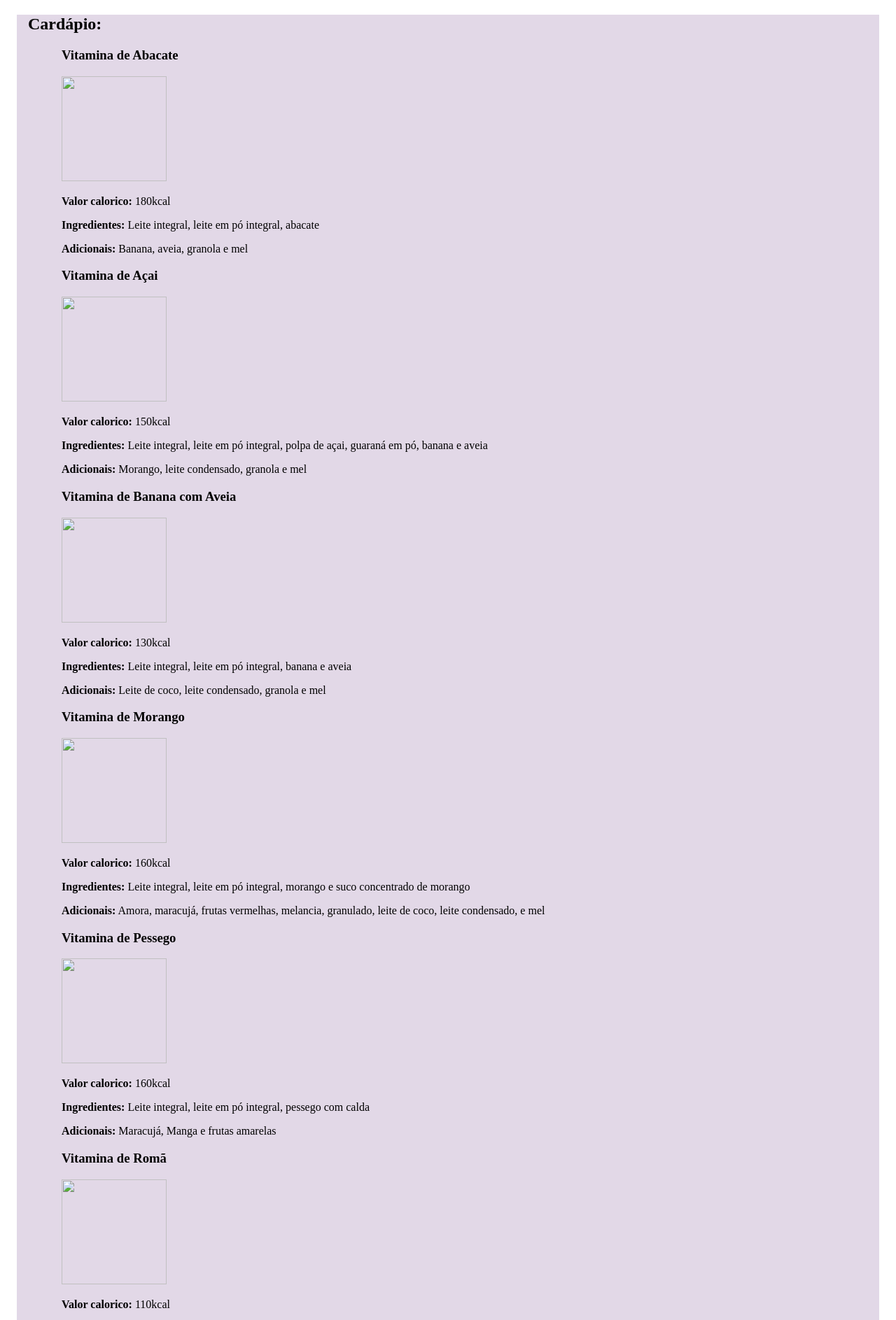
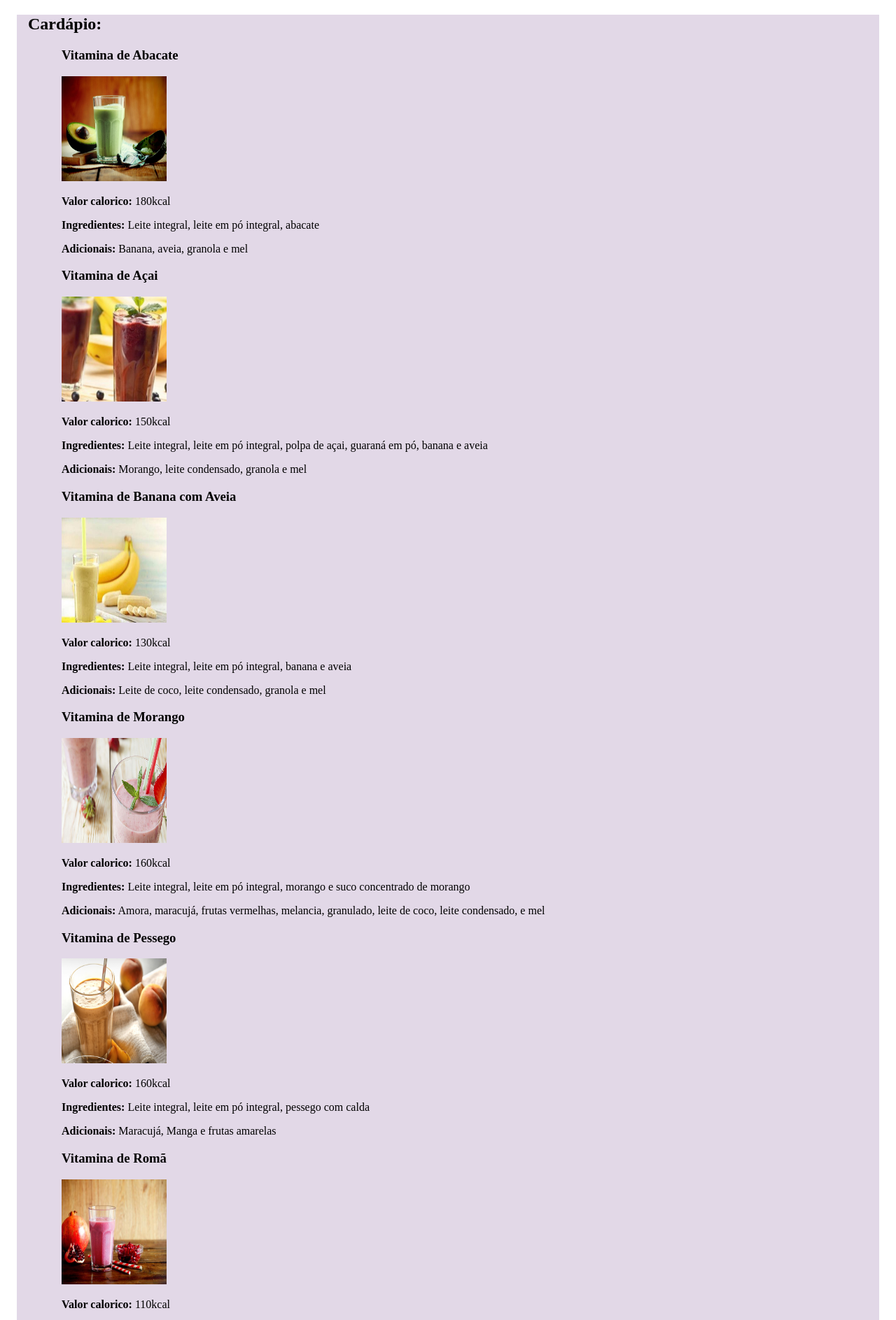
Before and after one commit to cristianojmelo/VitaNina, a plain HTML site: page index.html in a window 1280 px wide. Shown: the part 92-1979 px from the top of the page at 70% size. Drawn offline with Linux system fonts and the light colour scheme.

Commit message:
VitaNina

```diff
--- a/index.html
+++ b/index.html
@@ -25,7 +25,7 @@
 
 
     <div>
-         <img src="../pagina/imagens/vitaminas/vitamina-abacate.jpg" id="imgabacate"/>
+         <img src="./imagens/vitaminas/vitamina-abacate.jpg" id="imgabacate"/>
          <p><strong>Valor calorico:</strong> 180kcal</p>
          <p><strong>Ingredientes:</strong> Leite integral, leite em pó integral, abacate</p>
          <p><strong>Adicionais:</strong> Banana, aveia, granola e mel</p>
@@ -33,7 +33,7 @@
 
     <div>
          <h3>Vitamina de Açai</h3>
-         <img src="../pagina/imagens/vitaminas/vitamina-açai.jpg" id="açai">
+         <img src="./imagens/vitaminas/vitamina-açai.jpg" id="açai">
          <p><strong>Valor calorico:</strong> 150kcal</p>
          <p><strong>Ingredientes:</strong> Leite integral, leite em pó integral, polpa de açai, guaraná em pó, banana e aveia</p>
          <p><strong>Adicionais:</strong> Morango, leite condensado, granola e mel</p>
@@ -41,7 +41,7 @@
 
     <div>
         <h3>Vitamina de Banana com Aveia</h3>
-        <img src="../pagina/imagens/vitaminas/vitamina-banana-aveia.jpg" id="bananacomaveia">
+        <img src="./imagens/vitaminas/vitamina-banana-aveia.jpg" id="bananacomaveia">
         <p><strong>Valor calorico:</strong> 130kcal</p>
         <p><strong>Ingredientes:</strong> Leite integral, leite em pó integral, banana e aveia</p>
         <p><strong>Adicionais:</strong> Leite de coco, leite condensado, granola e mel</p>
@@ -49,7 +49,7 @@
 
     <div>
          <h3>Vitamina de Morango</h3>
-         <img src="../pagina/imagens/vitaminas/vitamina-morango.jpg" id="morango">
+         <img src="./imagens/vitaminas/vitamina-morango.jpg" id="morango">
          <p><strong>Valor calorico:</strong> 160kcal</p>
          <p><strong>Ingredientes:</strong> Leite integral, leite em pó integral, morango e suco concentrado de morango</p>
          <p><strong>Adicionais:</strong> Amora, maracujá, frutas vermelhas, melancia, granulado, leite de coco, leite condensado, e mel</p>
@@ -57,7 +57,7 @@
 
     <div>
          <h3>Vitamina de Pessego</h3>
-         <img src="../pagina/imagens/vitaminas/vitamina-pessego.png" id="pessego">
+         <img src="./imagens/vitaminas/vitamina-pessego.png" id="pessego">
          <p><strong>Valor calorico:</strong> 160kcal</p>
          <p><strong>Ingredientes:</strong> Leite integral, leite em pó integral, pessego com calda</p>
          <p><strong>Adicionais:</strong> Maracujá, Manga e frutas amarelas</p>
@@ -65,7 +65,7 @@
 
     <div>
          <h3>Vitamina de Romã</h3>
-         <img src="../pagina/imagens/vitaminas/vitamina-romã.jpg" id="roma">
+         <img src="./imagens/vitaminas/vitamina-romã.jpg" id="roma">
          <p><strong>Valor calorico:</strong> 110kcal</p>
          <p><strong>Ingredientes:</strong> Leite integral, suco concentrado de romã, amora e hortelã</p>
          <p><strong>Adicionais:</strong> Maracujá, Manga, frutas amarelas, morango, amora, frutas vermelhas, leite em pó, granola</p>
@@ -79,7 +79,7 @@
 </div >
     <div>
     <center>
-         <img src="../pagina/imagens/vitaminas/vitaminas-zero-lactose.jpg" alt="zerolactose" height="200" width="200" id="zerolactose">
+         <img src="./imagens/vitaminas/vitaminas-zero-lactose.jpg" alt="zerolactose" height="200" width="200" id="zerolactose">
     </center>
     </div>
     </div>
```
